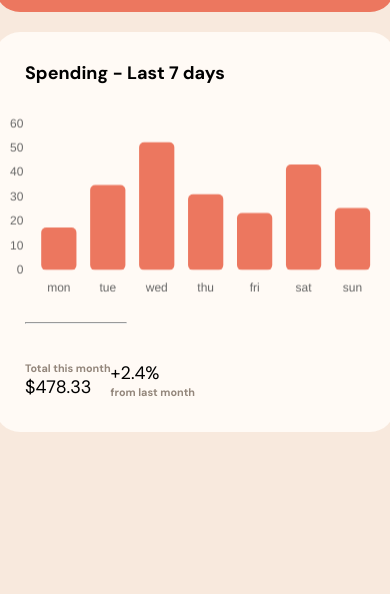
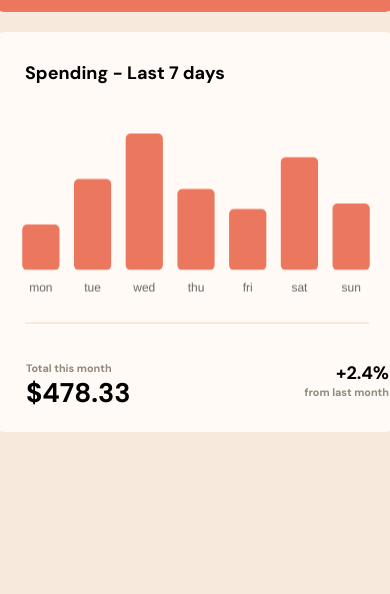
Before and after one commit to Unword112/expenses-component-main, a plain HTML site: page index.html in a window 390 px wide. Shown: the part 250-844 px from the top of the page. Drawn offline with nearby package versions, Linux system fonts and the light colour scheme.

Commit message:
'add-max-width-mobile'

```diff
--- a/index.html
+++ b/index.html
@@ -28,10 +28,10 @@
       <div class="text-p">
         <div class="left-side">
           <h6>Total this month</h6>
-          $478.33
+          <h2>$478.33</h2>
         </div>
         <div class="right-side">
-          +2.4%
+          <h3>+2.4%</h3>
           <h6>from last month</h6>
         </div>
       </div>
--- a/script.js
+++ b/script.js
@@ -38,7 +38,9 @@ new Chart("myChart", {
             display: false,
             drawBorder: false,
           },
-
+          ticks: {
+            display: false,
+          },
         }
       }
     }
--- a/styles.css
+++ b/styles.css
@@ -22,6 +22,10 @@
 }
 
 h1 {
+    font-size: 150%;
+}
+
+h2 {
     font-size: 150%;
 }
 
@@ -55,7 +59,7 @@ body {
     height: 100px;
     display: flex;
     background-color: var(--Soft-red);
-    border-radius: 25px;
+    border-radius: 10px;
 }
 
 .logo {
@@ -77,7 +81,7 @@ body {
 
 .bottom-card {
     background-color: var(--Very-pale-orange);
-    border-radius: 25px;
+    border-radius: 10px;
     margin-top: 20px;
     width: 400px;
     height: 400px;
@@ -94,8 +98,10 @@ body {
     transform: translate(-50%, -10%);
 }
 hr.line {
-    color: var(--Medium-brown);
-    width: 100px;
+    background-color: var(--Cream);
+    border: none;
+    width: 93%;
+    height: 2px;
 }
 
 .text-p {
@@ -105,4 +111,30 @@ hr.line {
 
 .right-side {
     flex-direction: right;
+    padding-left: 47%;
+    text-align: right;
 }
+
+.left-side {
+    padding-left: 1px;
+    text-align: left;
+}
+
+@media only screen and (max-width: 375px){
+    .card {
+        left: 50%;
+    }
+
+    .top-card {
+        width: 350px;
+    }
+
+    .bottom-card {
+        width: 350px;
+        height: 370px;
+    }
+
+    .right-side {
+        padding-left: 34%;
+    }
+}
```
